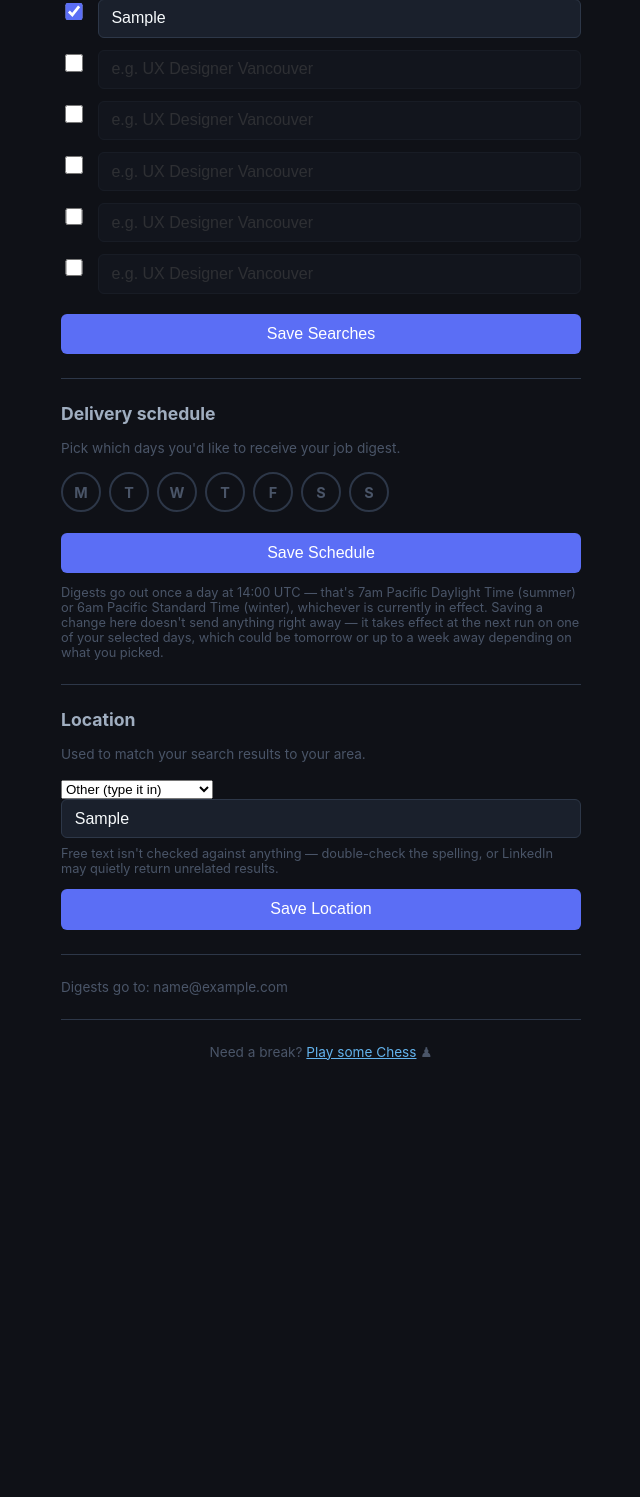
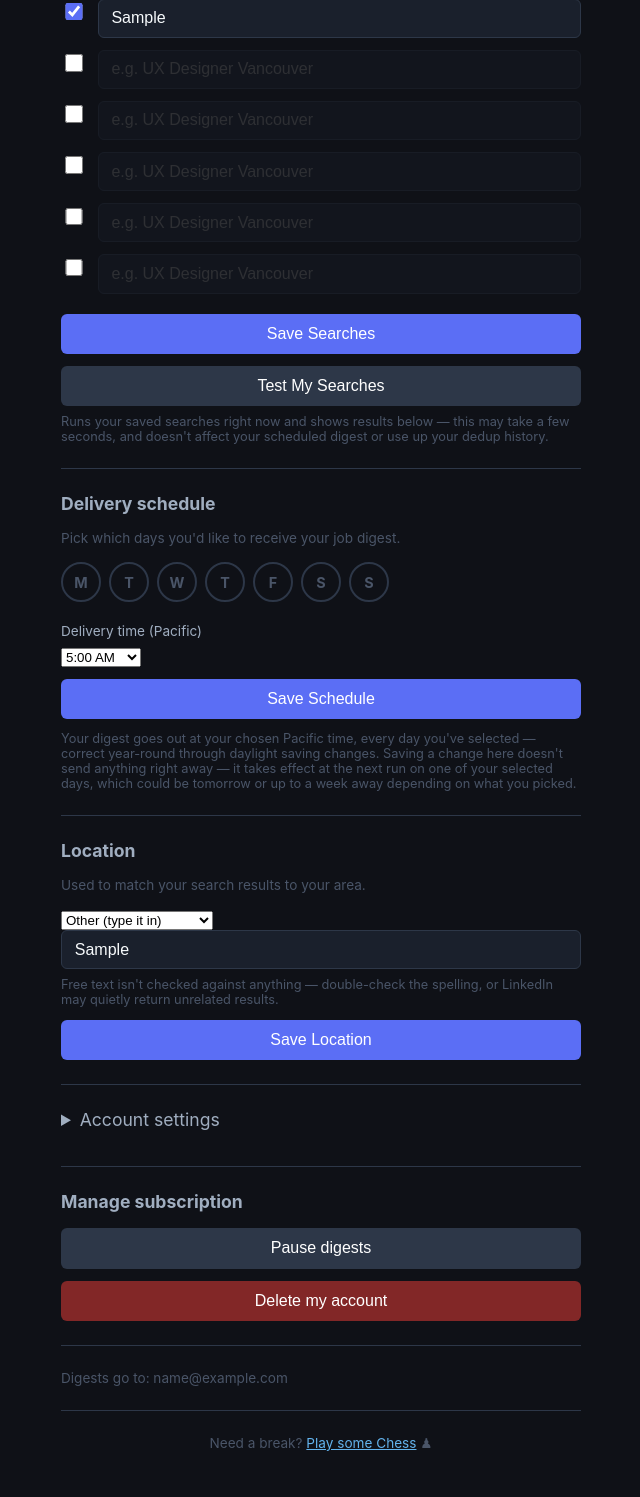
Before and after one commit to wilsmyth-del/job-hunter-portal, a Flask app: page /dashboard in a window 1280 px wide. Shown: the part 545-2042 px from the top of the page, without its empty margins (319-959 px from the left). Before the commit the page ends 1605 px from the top, so only its background shows below. Run offline with Flask 3, Linux system fonts and the light colour scheme; the visitor is signed in with stand-in values (Sample User, id 1); tables that the repository leaves empty hold one stand-in row (values such as "Sample post").

Commit message:
Add on-demand search test, DST-safe delivery scheduling, and self-serve account management
- #269: dashboard button to run saved searches live without waiting for the digest
- #299/#270: hourly scraper tick with zoneinfo-based Pacific hour matching (DST-correct) and per-user delivery hour, replacing the fixed-UTC daily run
- #300: forgot/change password, update display name
- #301: pause or delete account (dashboard or a signed, non-expiring unsubscribe link in the digest footer), with a farewell re-invite email on delete

Co-Authored-By: Claude Sonnet 5 <noreply@anthropic.com>

```diff
--- a/app.py
+++ b/app.py
@@ -10,6 +10,17 @@ Routes:
     POST /queries           Save search queries
     POST /schedule          Save delivery days
     POST /location          Save location
+    POST /search/test       Run saved searches on demand, show results inline
+    GET  /forgot-password   Request a password reset email
+    POST /forgot-password   Send reset email if the address matches an account
+    GET  /reset/<token>     Show new-password form (valid token only)
+    POST /reset/<token>     Set new password, invalidate token
+    POST /account/password  Change password (logged in, current password required)
+    POST /account/name      Update display name
+    POST /account/close     Pause digests or delete account (logged in)
+    POST /account/resume    Resume digests after a pause (logged in)
+    GET  /unsubscribe/<token>   Pause-or-delete choice page (from digest email footer, no login needed)
+    POST /unsubscribe/<token>   Perform the chosen action
     GET  /api/users         Scraper polling endpoint — X-Api-Key auth, returns active users + queries
     GET  /admin/login       Admin passphrase form
     POST /admin/login       Check passphrase, start admin session
@@ -19,7 +30,9 @@ Routes:
 """
 
 import os
+import secrets
 import smtplib
+from datetime import datetime, timedelta
 from email.mime.text import MIMEText
 from flask import Flask, render_template, request, redirect, url_for, jsonify, session, flash
 from dotenv import load_dotenv
@@ -27,6 +40,8 @@ from pathlib import Path
 from werkzeug.security import generate_password_hash, check_password_hash
 
 import db
+from scraper import fetch_linkedin, is_blocked
+from tokens import unsubscribe_token, user_id_from_token
 
 load_dotenv(Path(__file__).parent / ".env")
 
@@ -39,6 +54,8 @@ if not _secret_key or _secret_key == "dev-change-this":
         "(not unset, not 'dev-change-this') before this app will start."
     )
 app.secret_key = _secret_key
+
+HOUR_CHOICES = [(h, f"{h % 12 or 12}:00 {'AM' if h < 12 else 'PM'}") for h in range(5, 11)]
 
 LOCATION_CHOICES = [
     "Vancouver, BC",
@@ -159,7 +176,7 @@ def dashboard():
     codes   = db.get_codes_for_user(user_id)
     return render_template(
         "dashboard.html", user=user, queries=queries, codes=codes,
-        location_choices=LOCATION_CHOICES,
+        location_choices=LOCATION_CHOICES, hour_choices=HOUR_CHOICES, test_results=None,
     )
 
 
@@ -181,6 +198,33 @@ def queries():
     return redirect(url_for("dashboard"))
 
 
+@app.route("/search/test", methods=["POST"])
+def search_test():
+    user_id = session.get("user_id")
+    if not user_id:
+        return redirect(url_for("login_get"))
+    user = db.get_user_by_id(user_id)
+    query_list = db.get_queries_for_user(user_id)
+    if not query_list:
+        flash("Save at least one search query first.", "queries")
+        return redirect(url_for("dashboard"))
+
+    seen_urls = set()
+    test_results = []
+    for q in query_list[:6]:
+        for job in fetch_linkedin(q, user["location"]):
+            if job["url"] in seen_urls or is_blocked(job):
+                continue
+            seen_urls.add(job["url"])
+            test_results.append(job)
+
+    codes = db.get_codes_for_user(user_id)
+    return render_template(
+        "dashboard.html", user=user, queries=query_list, codes=codes,
+        location_choices=LOCATION_CHOICES, hour_choices=HOUR_CHOICES, test_results=test_results,
+    )
+
+
 @app.route("/schedule", methods=["POST"])
 def schedule():
     user_id = session.get("user_id")
@@ -193,7 +237,18 @@ def schedule():
     if "1" not in bitmask:
         flash("Please select at least one day.", "schedule")
         return redirect(url_for("dashboard"))
+
+    valid_hours = {h for h, _ in HOUR_CHOICES}
+    try:
+        hour = int(request.form.get("delivery_hour", ""))
+    except ValueError:
+        hour = None
+    if hour not in valid_hours:
+        flash("Please choose a valid delivery time.", "schedule")
+        return redirect(url_for("dashboard"))
+
     db.set_delivery_days(user_id, bitmask)
+    db.set_delivery_hour(user_id, hour)
     return redirect(url_for("dashboard"))
 
 
@@ -241,6 +296,172 @@ def feedback():
                 pass
         return render_template("feedback.html", user=user, error=None, sent=True)
     return render_template("feedback.html", user=user, error=None, sent=False)
+
+
+def _send_mail(to_email: str, subject: str, plain_body: str) -> bool:
+    gmail_user = os.getenv("GMAIL_USER", "")
+    gmail_pass = os.getenv("GMAIL_APP_PASSWORD", "")
+    if not gmail_user or not gmail_pass:
+        return False
+    try:
+        msg = MIMEText(plain_body)
+        msg["Subject"] = subject
+        msg["From"] = f"Job Finder <{gmail_user}>"
+        msg["To"] = to_email
+        with smtplib.SMTP_SSL("smtp.gmail.com", 465) as smtp:
+            smtp.login(gmail_user, gmail_pass)
+            smtp.send_message(msg)
+        return True
+    except Exception:
+        return False
+
+
+def _reset_token_valid(user) -> bool:
+    expires = user["reset_token_expires"] if user else None
+    if not expires:
+        return False
+    try:
+        return datetime.utcnow() < datetime.fromisoformat(expires)
+    except ValueError:
+        return False
+
+
+@app.route("/forgot-password", methods=["GET", "POST"])
+def forgot_password():
+    if session.get("user_id"):
+        return redirect(url_for("dashboard"))
+    if request.method == "POST":
+        email = request.form.get("email", "").strip().lower()
+        user = db.get_user_by_email(email)
+        if user:
+            token = secrets.token_urlsafe(32)
+            expires = (datetime.utcnow() + timedelta(hours=1)).isoformat()
+            db.set_reset_token(user["id"], token, expires)
+            reset_url = url_for("reset_password", token=token, _external=True)
+            _send_mail(
+                user["email"],
+                "Reset your Job Finder password",
+                f"Hi {user['name']},\n\n"
+                f"Someone (hopefully you) asked to reset your Job Finder password.\n"
+                f"This link works for 1 hour:\n\n{reset_url}\n\n"
+                f"If you didn't request this, you can ignore this email.",
+            )
+        # Same response either way — don't reveal whether the email exists.
+        return render_template("forgot_password.html", sent=True)
+    return render_template("forgot_password.html", sent=False)
+
+
+@app.route("/reset/<token>", methods=["GET", "POST"])
+def reset_password(token):
+    user = db.get_user_by_reset_token(token)
+    if not _reset_token_valid(user):
+        return render_template("reset_password.html", valid=False, error=None)
+    if request.method == "POST":
+        password = request.form.get("password", "")
+        confirm = request.form.get("confirm_password", "")
+        if password != confirm:
+            return render_template("reset_password.html", valid=True, error="Passwords do not match.")
+        if len(password) < 8:
+            return render_template("reset_password.html", valid=True, error="Password must be at least 8 characters.")
+        db.set_password(user["id"], generate_password_hash(password))
+        db.clear_reset_token(user["id"])
+        flash("Password updated — please log in.")
+        return redirect(url_for("login_get"))
+    return render_template("reset_password.html", valid=True, error=None)
+
+
+@app.route("/account/password", methods=["POST"])
+def change_password():
+    user_id = session.get("user_id")
+    if not user_id:
+        return redirect(url_for("login_get"))
+    user = db.get_user_by_id(user_id)
+    current = request.form.get("current_password", "")
+    new = request.form.get("new_password", "")
+    confirm = request.form.get("confirm_new_password", "")
+    if not user["password_hash"] or not check_password_hash(user["password_hash"], current):
+        flash("Current password is incorrect.", "account")
+        return redirect(url_for("dashboard"))
+    if new != confirm:
+        flash("New passwords do not match.", "account")
+        return redirect(url_for("dashboard"))
+    if len(new) < 8:
+        flash("New password must be at least 8 characters.", "account")
+        return redirect(url_for("dashboard"))
+    db.set_password(user_id, generate_password_hash(new))
+    flash("Password updated.", "account")
+    return redirect(url_for("dashboard"))
+
+
+@app.route("/account/name", methods=["POST"])
+def update_name():
+    user_id = session.get("user_id")
+    if not user_id:
+        return redirect(url_for("login_get"))
+    name = request.form.get("name", "").strip()
+    if not name or len(name) > 100:
+        flash("Please enter a valid name.", "account")
+        return redirect(url_for("dashboard"))
+    db.set_name(user_id, name)
+    return redirect(url_for("dashboard"))
+
+
+def _close_account(user, mode: str):
+    if mode == "pause":
+        db.set_active(user["id"], False)
+        return
+    codes = db.generate_codes(1, created_by_user_id=None)
+    _send_mail(
+        user["email"],
+        "Sorry to see you go — here's a way back in",
+        f"Hi {user['name']},\n\n"
+        f"Your Job Finder account has been deleted, along with your saved searches.\n"
+        f"If you ever want to come back, here's a fresh invite code just for you:\n\n"
+        f"  {codes[0]}\n\n"
+        f"No rush — it doesn't expire.",
+    )
+    db.delete_user(user["id"])
+
+
+@app.route("/account/close", methods=["POST"])
+def account_close():
+    user_id = session.get("user_id")
+    if not user_id:
+        return redirect(url_for("login_get"))
+    user = db.get_user_by_id(user_id)
+    mode = request.form.get("mode")
+    if mode not in ("pause", "delete"):
+        flash("Please choose an option.", "account")
+        return redirect(url_for("dashboard"))
+    _close_account(user, mode)
+    if mode == "delete":
+        session.clear()
+        return redirect(url_for("index"))
+    return redirect(url_for("dashboard"))
+
+
+@app.route("/account/resume", methods=["POST"])
+def account_resume():
+    user_id = session.get("user_id")
+    if not user_id:
+        return redirect(url_for("login_get"))
+    db.set_active(user_id, True)
+    return redirect(url_for("dashboard"))
+
+
+@app.route("/unsubscribe/<token>", methods=["GET", "POST"])
+def unsubscribe(token):
+    user_id = user_id_from_token(token)
+    user = db.get_user_by_id(user_id) if user_id else None
+    if not user:
+        return render_template("unsubscribe.html", valid=False)
+    if request.method == "POST":
+        mode = request.form.get("mode")
+        if mode not in ("pause", "delete"):
+            return render_template("unsubscribe.html", valid=True, user=user, error="Please choose an option.")
+        _close_account(user, mode)
+        return render_template("unsubscribe.html", valid=True, done=True, mode=mode)
+    return render_template("unsubscribe.html", valid=True, user=user, error=None)
 
 
 @app.route("/logout")
--- a/templates/dashboard.html
+++ b/templates/dashboard.html
@@ -58,6 +58,36 @@
   <button class="btn" type="submit" style="margin-top:0.5rem;">Save Searches</button>
 </form>
 
+<form method="POST" action="/search/test" style="margin-top:0.75rem;">
+  <button class="btn" type="submit" style="background:#2d3748;">Test My Searches</button>
+</form>
+<p class="muted" style="font-size:0.8rem; margin-top:0.5rem;">
+  Runs your saved searches right now and shows results below — this may take a few seconds, and doesn't affect your scheduled digest or use up your dedup history.
+</p>
+
+{% if test_results is not none %}
+<div style="margin-top:1.25rem;">
+  <h3 style="color:#e2e8f0; margin-bottom:0.75rem;">Test results ({{ test_results|length }})</h3>
+  {% if test_results %}
+    {% for job in test_results %}
+    <div style="background:#1a202c; border:1px solid #2d3748; border-radius:6px; padding:1rem; margin-bottom:0.75rem;">
+      <div style="font-size:1rem; font-weight:600; color:#e2e8f0;">
+        {{ job.role }}
+        {% if job.company %}<span style="color:#a0aec0;"> @ {{ job.company }}</span>{% endif %}
+        {% if job.location %}<span style="color:#718096;"> · {{ job.location }}</span>{% endif %}
+      </div>
+      <a href="{{ job.url }}" target="_blank" rel="noopener"
+         style="color:#5b6ef5; font-size:0.85rem; text-decoration:none; display:inline-block; margin-top:0.4rem;">
+        View on {{ job.source }} →
+      </a>
+    </div>
+    {% endfor %}
+  {% else %}
+    <p class="muted">No results found for your current searches/location.</p>
+  {% endif %}
+</div>
+{% endif %}
+
 <hr style="border:none; border-top:1px solid #2d3748; margin:1.5rem 0;">
 
 {% set day_labels = ["Mon","Tue","Wed","Thu","Fri","Sat","Sun"] %}
@@ -86,11 +116,19 @@
     </label>
     {% endfor %}
   </div>
-  <button class="btn" type="submit">Save Schedule</button>
+
+  <label for="delivery_hour" style="display:block; margin-bottom:0.4rem;">Delivery time (Pacific)</label>
+  <select name="delivery_hour" id="delivery_hour">
+    {% for value, label in hour_choices %}
+      <option value="{{ value }}" {% if (user.delivery_hour or 7) == value %}selected{% endif %}>{{ label }}</option>
+    {% endfor %}
+  </select>
+
+  <button class="btn" type="submit" style="margin-top:0.75rem;">Save Schedule</button>
 </form>
 
 <p class="muted" style="font-size:0.8rem; margin-top:0.75rem;">
-  Digests go out once a day at 14:00 UTC — that's 7am Pacific Daylight Time (summer) or 6am Pacific Standard Time (winter), whichever is currently in effect. Saving a change here doesn't send anything right away — it takes effect at the next run on one of your selected days, which could be tomorrow or up to a week away depending on what you picked.
+  Your digest goes out at your chosen Pacific time, every day you've selected — correct year-round through daylight saving changes. Saving a change here doesn't send anything right away — it takes effect at the next run on one of your selected days, which could be tomorrow or up to a week away depending on what you picked.
 </p>
 
 <hr style="border:none; border-top:1px solid #2d3748; margin:1.5rem 0;">
@@ -109,6 +147,49 @@
     <p class="muted" style="font-size:0.8rem; margin-top:-0.5rem;">Free text isn't checked against anything — double-check the spelling, or LinkedIn may quietly return unrelated results.</p>
   </div>
   <button class="btn" type="submit">Save Location</button>
+</form>
+
+<hr style="border:none; border-top:1px solid #2d3748; margin:1.5rem 0;">
+
+<details>
+  <summary style="cursor:pointer; color:#a0aec0; font-size:1.1rem; margin-bottom:0.75rem;">Account settings</summary>
+
+  <form method="POST" action="/account/name">
+    <label for="name">Name</label>
+    <input type="text" id="name" name="name" value="{{ user.name }}" required>
+    <button class="btn" type="submit">Save Name</button>
+  </form>
+
+  <form method="POST" action="/account/password" style="margin-top:1.25rem;">
+    <label for="current_password">Current password</label>
+    <input type="password" id="current_password" name="current_password" required>
+
+    <label for="new_password">New password <span class="muted">(at least 8 characters)</span></label>
+    <input type="password" id="new_password" name="new_password" required minlength="8">
+
+    <label for="confirm_new_password">Confirm new password</label>
+    <input type="password" id="confirm_new_password" name="confirm_new_password" required minlength="8">
+
+    <button class="btn" type="submit">Change Password</button>
+  </form>
+</details>
+
+<hr style="border:none; border-top:1px solid #2d3748; margin:1.5rem 0;">
+
+<h2>Manage subscription</h2>
+{% if user.active %}
+  <form method="POST" action="/account/close">
+    <button class="btn" type="submit" name="mode" value="pause" style="background:#2d3748;">Pause digests</button>
+  </form>
+{% else %}
+  <p class="muted" style="margin-bottom:0.75rem;">Your digests are currently paused.</p>
+  <form method="POST" action="/account/resume">
+    <button class="btn" type="submit">Resume digests</button>
+  </form>
+{% endif %}
+<form method="POST" action="/account/close" style="margin-top:0.75rem;"
+      onsubmit="return confirm('Delete your account and saved searches? This can\'t be undone, but you can sign up again with the invite code we\'ll email you.');">
+  <button class="btn" type="submit" name="mode" value="delete" style="background:#822727;">Delete my account</button>
 </form>
 
 <hr style="border:none; border-top:1px solid #2d3748; margin:1.5rem 0;">
--- a/templates/login.html
+++ b/templates/login.html
@@ -13,6 +13,9 @@
   <button class="btn" type="submit">Log in</button>
 </form>
 <p class="muted" style="margin-top:1rem; text-align:center;">
+  <a href="/forgot-password">Forgot password?</a>
+</p>
+<p class="muted" style="margin-top:0.5rem; text-align:center;">
   Don't have an account? <a href="/signup">Enter an invite code</a>
 </p>
 {% endblock %}
```
Also changed, not shown: db.py (+79 -5 lines), scraper.py (+20 -6 lines), templates/forgot_password.html (added, +17 -0 lines), templates/reset_password.html (added, +20 -0 lines), templates/unsubscribe.html (added, +24 -0 lines), tokens.py (added, +27 -0 lines).
